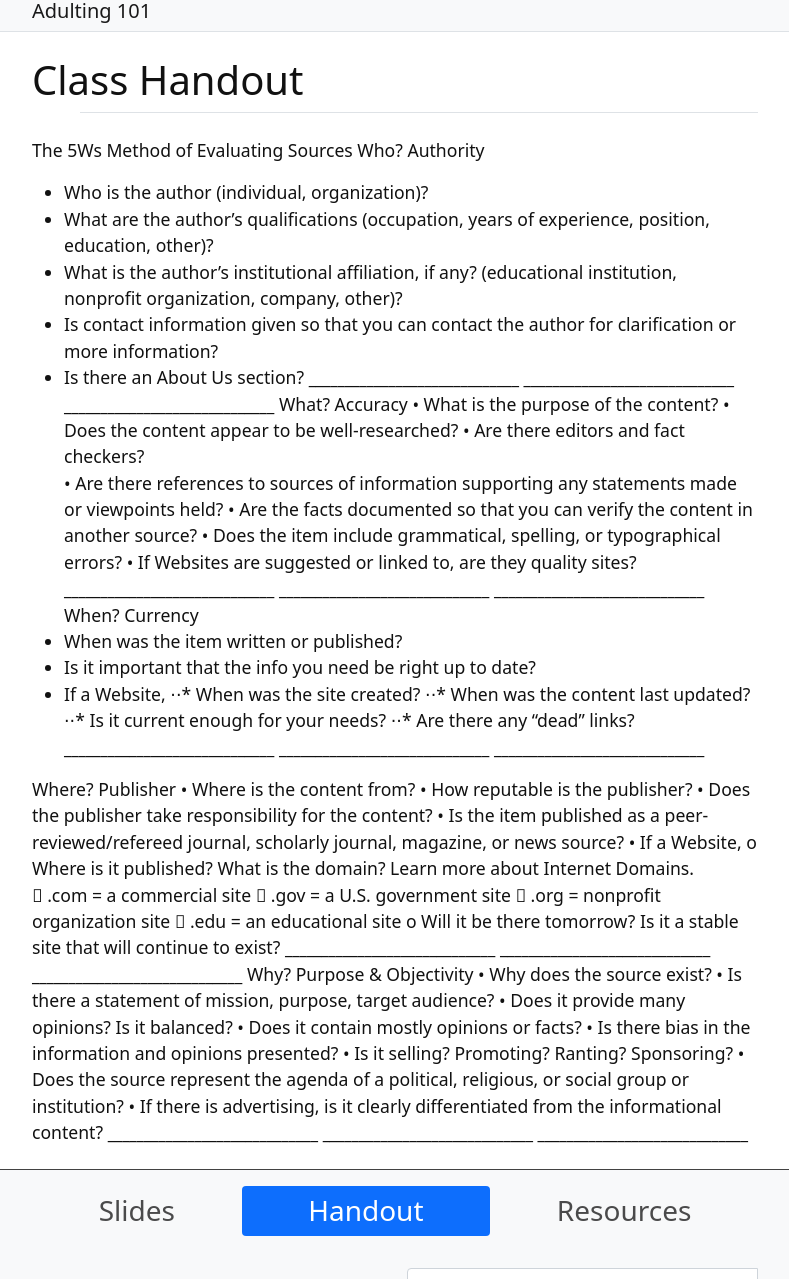
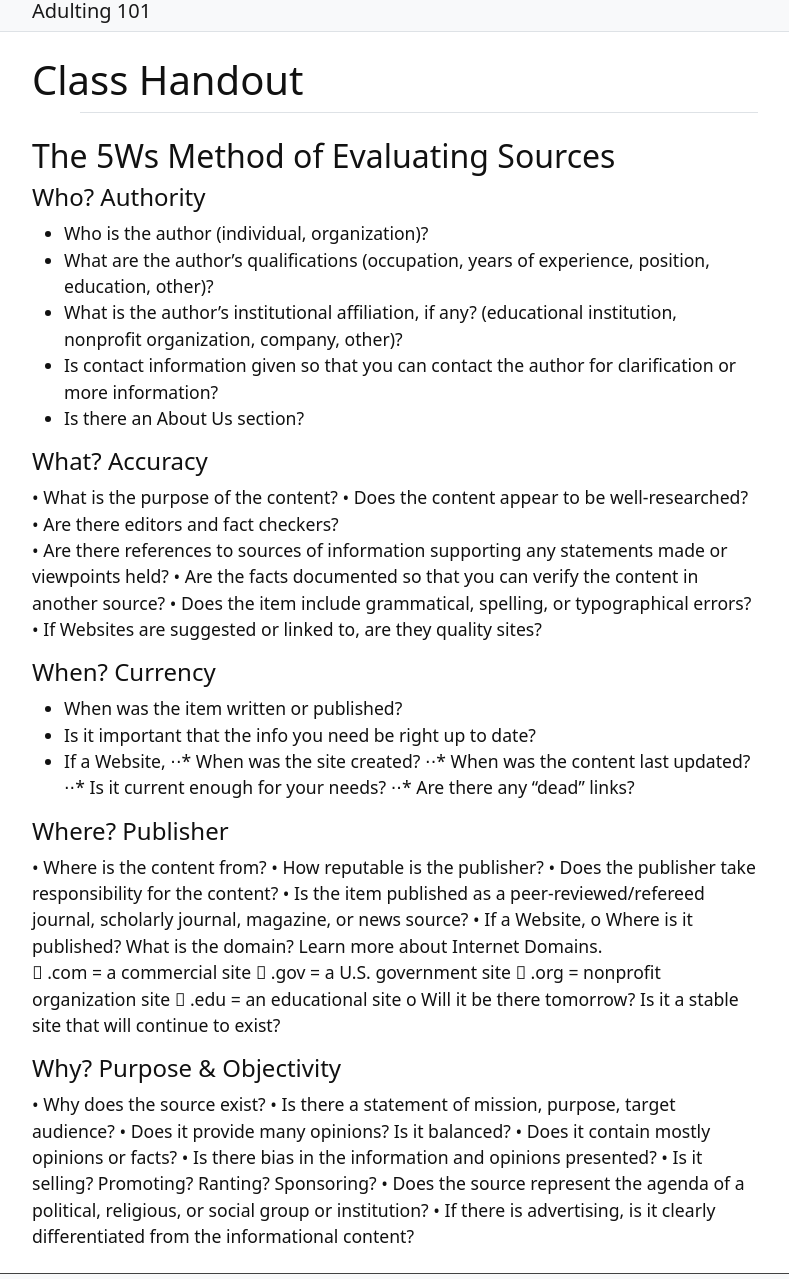
Before and after one commit to hanwendong1/adulting, a Jekyll site: the page built from content/1-handout.md, in a window 1280 px wide and 1400 px high, cut to the strip 121-1400 px from the top of the window. Shown: the whole strip, without its empty margins (245-1034 px from the left). Built offline with Jekyll 4.4.1, drawn with Linux system fonts in a browser that asks for light colours.

```diff
--- a/content/1-handout.md
+++ b/content/1-handout.md
@@ -3,17 +3,16 @@ title: Class Handout
 nav: Handout
 ---
 
-The 5Ws Method of Evaluating Sources
-Who? Authority
+## The 5Ws Method of Evaluating Sources
+
+#### Who? Authority
 * Who is the author (individual, organization)?
 * What are the author's qualifications (occupation, years of experience, position, education, other)?
 * What is the author's institutional affiliation, if any? (educational institution, nonprofit organization, company, other)?
 * Is contact information given so that you can contact the author for clarification or more information?
 * Is there an About Us section?
-_____________________________________________________________________________________
-_____________________________________________________________________________________
-_____________________________________________________________________________________
-What? Accuracy
+
+#### What? Accuracy
 •	What is the purpose of the content?
 •	Does the content appear to be well-researched?
 •	Are there editors and fact checkers?
@@ -21,10 +20,8 @@ What? Accuracy
 •	Are the facts documented so that you can verify the content in another source?
 •	Does the item include grammatical, spelling, or typographical errors?
 •	If Websites are suggested or linked to, are they quality sites?
-_____________________________________________________________________________________
-_____________________________________________________________________________________
-_____________________________________________________________________________________
-When? Currency
+
+#### When? Currency
 * When was the item written or published?
 * Is it important that the info you need  be right up to date?
 * If a Website,
@@ -32,11 +29,8 @@ When? Currency
 ⋅⋅*	When was the content last updated?
 ⋅⋅*	Is it current enough for your needs?
 ⋅⋅*	Are there any "dead" links?
-_____________________________________________________________________________________
-_____________________________________________________________________________________
-_____________________________________________________________________________________
 
-Where? Publisher
+#### Where? Publisher
 •	Where is the content from?
 •	How reputable is the publisher?
 •	Does the publisher take responsibility for the content?
@@ -48,10 +42,8 @@ o	Where is it published? What is the domain?  Learn more about Internet Domains.
 	.org = nonprofit organization site
 	.edu = an educational site
 o	Will it be there tomorrow?  Is it a stable site that will continue to exist?
-_____________________________________________________________________________________
-_____________________________________________________________________________________
-_____________________________________________________________________________________
-Why? Purpose & Objectivity
+
+#### Why? Purpose & Objectivity
 •	Why does the source exist?
 •	Is there a statement of mission, purpose, target audience?
 •	Does it provide many opinions?  Is it balanced?
@@ -60,6 +52,3 @@ Why? Purpose & Objectivity
 •	Is it selling? Promoting? Ranting? Sponsoring?
 •	Does the source represent the agenda of a political, religious, or social group or institution?
 •	If there is advertising, is it clearly differentiated from the informational content?
-_____________________________________________________________________________________
-_____________________________________________________________________________________
-_____________________________________________________________________________________
```
